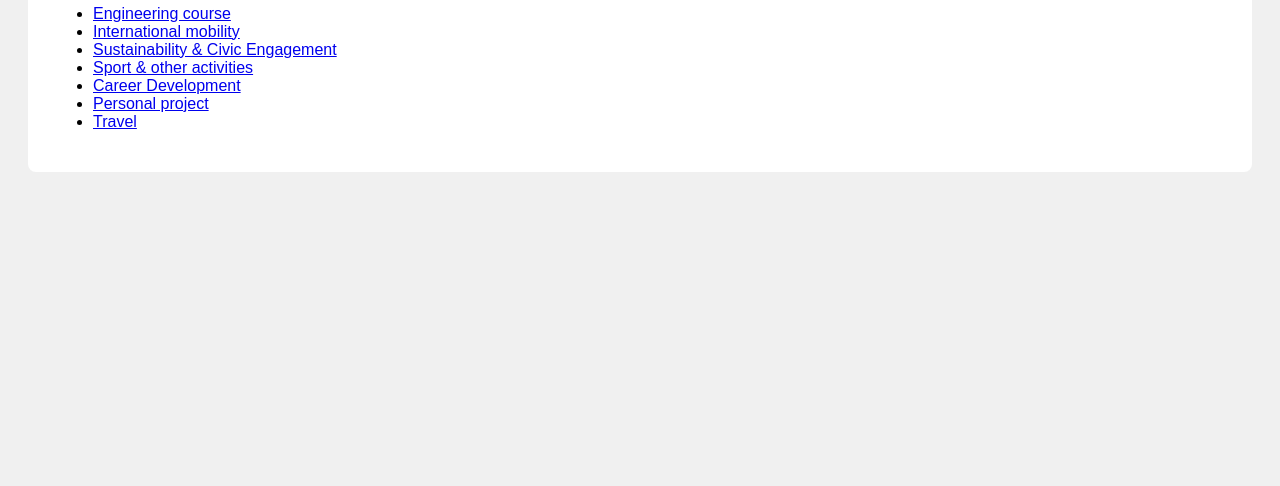
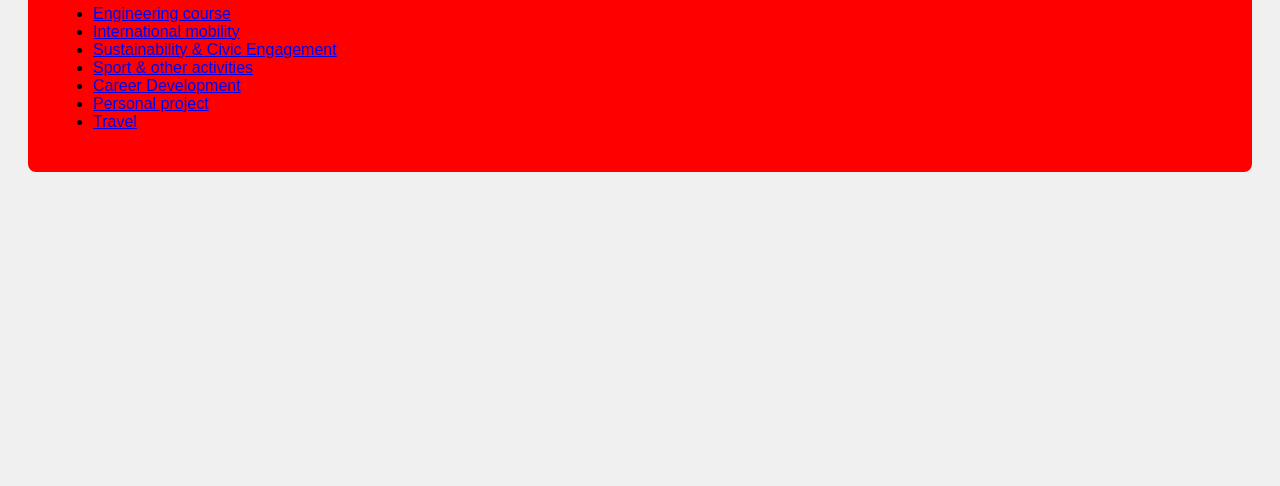
Before and after one commit to mathurin-lab/eportfolio, a plain HTML site: page index.html in a window 1280 px wide. Shown: the part 314-800 px from the top of the page. Drawn offline with Linux system fonts and the light colour scheme.

Commit message:
Update style.css

```diff
--- a/style.css
+++ b/style.css
@@ -5,7 +5,7 @@ body {
 
 /* Style pour les sections principales */
 section, nav {
-  background-color: white;     /* Un fond blanc pour les cartes */
+  background-color: red;     /* Un fond blanc pour les cartes */
   margin: 20px;                /* De l'espace entre les cartes */
   padding: 25px;               /* De l'espace à l'intérieur des cartes */
   border-radius: 8px;          /* Des jolis coins arrondis */
```
